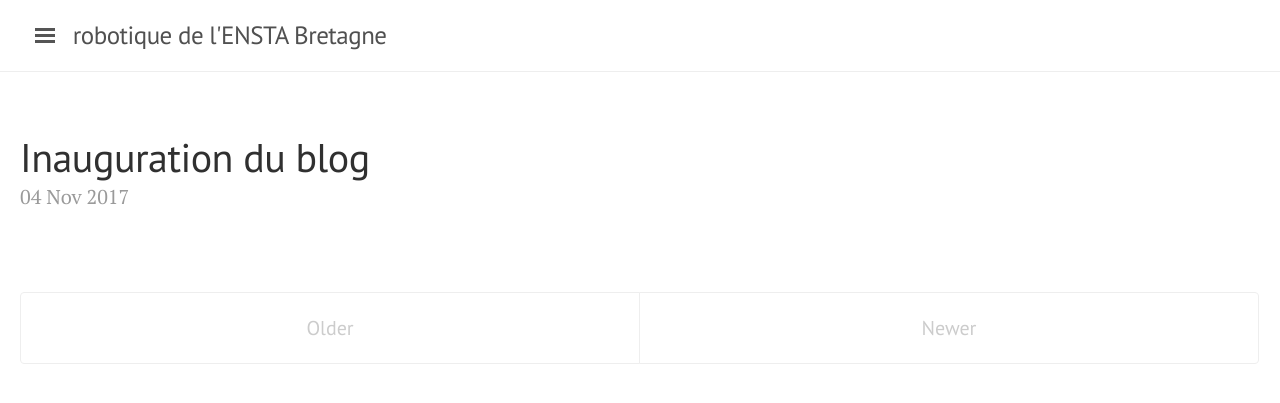
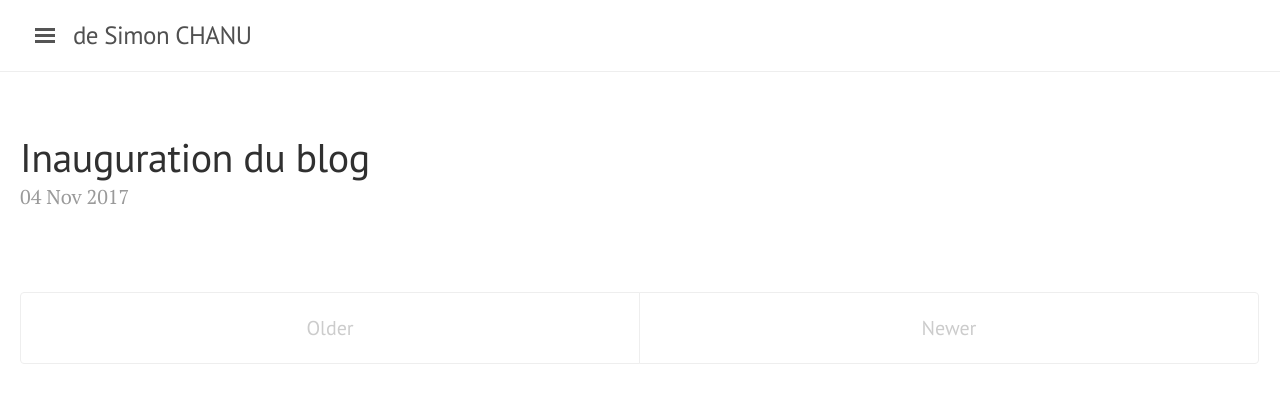
Before and after one commit to simchanu29/simchanu29.github.io, a Jekyll site: the page built from index.html, in a window 1280 px wide. Shown: the top 403 px of the page. Built offline with Jekyll 4.4.1, drawn with Linux system fonts in a browser that asks for light colours; the list of posts is cut into pages by our own code.

Commit message:
Update _config.yml

```diff
--- a/_config.yml
+++ b/_config.yml
@@ -5,10 +5,10 @@ permalink:           pretty
 # relative_permalinks: true
 
 # Setup
-title:               Club robotique de l'ENSTA Bretagne
+title:               Blog de Simon CHANU
 tagline:             ''
 description:         ''
-url:                 http://enstabretagneclubrobo.github.io
+url:                 http://blog.simon-chanu.eu
 baseurl:             ''
 gems:                [jekyll-paginate]
 paginate:            5
```
